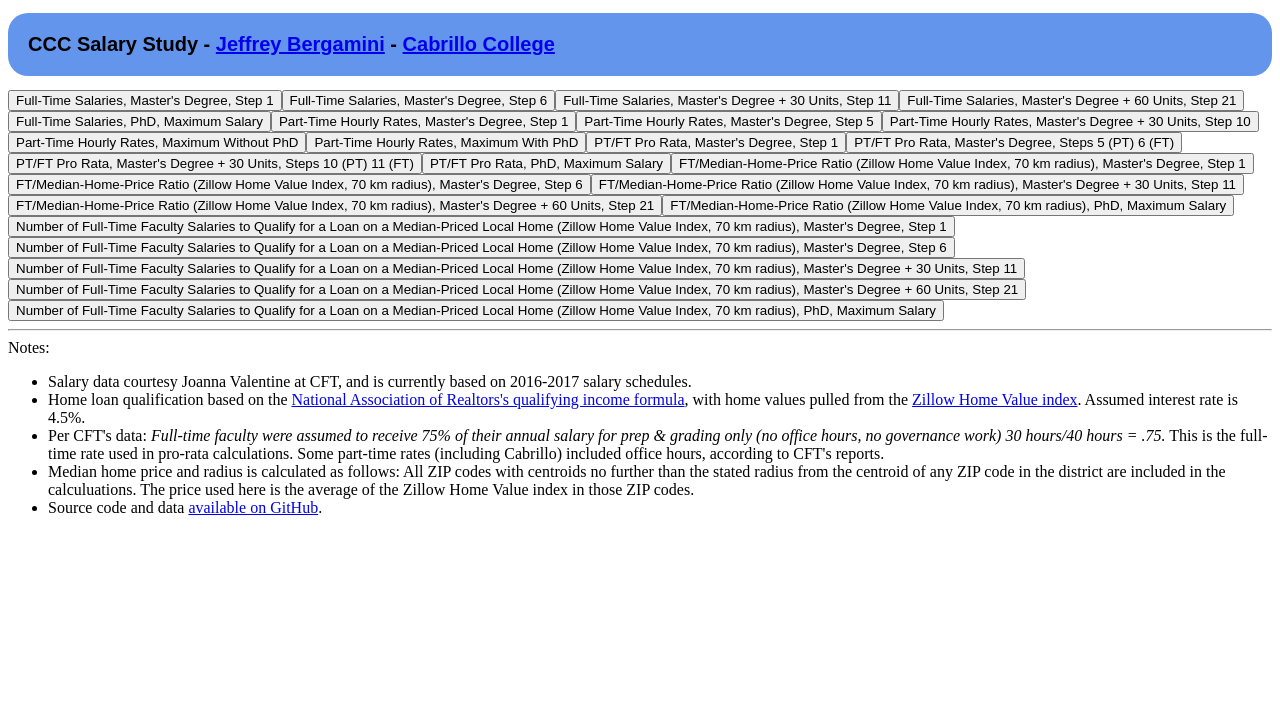
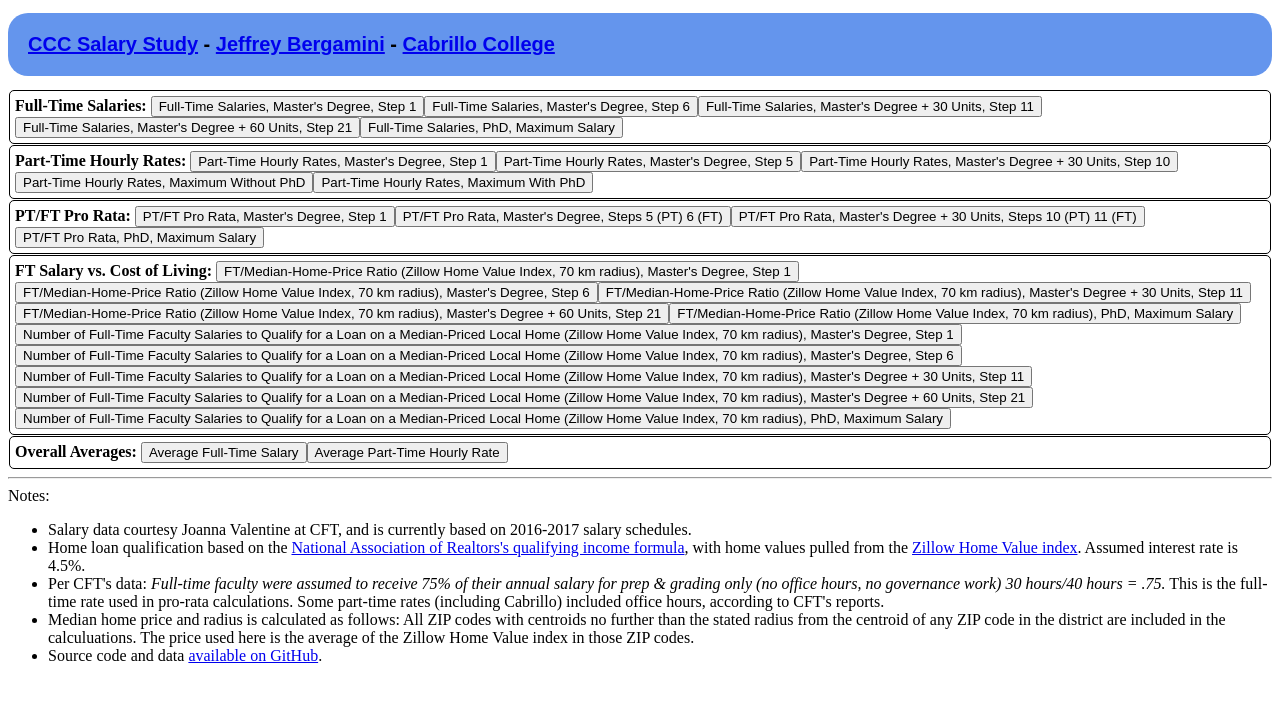
Before and after one commit to jeffreybergamini/ccc-salary-study, a PHP site: page / in a window 1280 px wide. Shown: the top 702 px of the page. Run offline with PHP 8.4, Linux system fonts and the light colour scheme.

Commit message:
Cleaned up styles, added overall average reports

```diff
--- a/index.php
+++ b/index.php
@@ -8,6 +8,7 @@ class MyDB extends SQLite3 {
 
 $reports = array(
   array(
+    'category' => 'Full-Time Salaries',
     'description' => "Full-Time Salaries, Master's Degree, Step 1",
     'query' => "select district.district, ft_salary.salary from district natural join ft_salary where ft_salary.ma_plus = 0 and step = 1 group by district.district order by salary desc;",
     'key' =>  'salary',
@@ -15,6 +16,7 @@ $reports = array(
     'type' => 'dollars'
   ),
   array(
+    'category' => 'Full-Time Salaries',
     'description' => "Full-Time Salaries, Master's Degree, Step 6",
     'query' => "select district.district, ft_salary.salary from district natural join ft_salary where ft_salary.ma_plus = 0 and step = 6 group by district.district order by salary desc;",
     'key' =>  'salary',
@@ -22,6 +24,7 @@ $reports = array(
     'type' => 'dollars'
   ),
   array(
+    'category' => 'Full-Time Salaries',
     'description' => "Full-Time Salaries, Master's Degree + 30 Units, Step 11",
     'query' => "select district.district, ft_salary.salary from district natural join ft_salary where ft_salary.ma_plus = 30 and step = 11 group by district.district order by salary desc;",
     'key' =>  'salary',
@@ -29,6 +32,7 @@ $reports = array(
     'type' => 'dollars'
   ),
   array(
+    'category' => 'Full-Time Salaries',
     'description' => "Full-Time Salaries, Master's Degree + 60 Units, Step 21",
     'query' => "select district.district, ft_salary.salary from district natural join ft_salary where ft_salary.ma_plus = 60 and step = 21 group by district.district order by salary desc;",
     'key' =>  'salary',
@@ -36,6 +40,7 @@ $reports = array(
     'type' => 'dollars'
   ),
   array(
+    'category' => 'Full-Time Salaries',
     'description' => "Full-Time Salaries, PhD, Maximum Salary",
     'query' => "select district.district, ft_salary.salary from district natural join ft_salary where ft_salary.ma_plus = 100 group by district.district order by salary desc;",
     'key' =>  'salary',
@@ -43,6 +48,7 @@ $reports = array(
     'type' => 'dollars'
   ),
   array(
+    'category' => 'Part-Time Hourly Rates',
     'description' => "Part-Time Hourly Rates, Master's Degree, Step 1",
     'query' => "select district.district, pt_salary.hourly from district natural join pt_salary where pt_salary.ma_plus = 0 and step = 1 group by district.district order by hourly desc;",
     'key' =>  'hourly',
@@ -50,6 +56,7 @@ $reports = array(
     'type' => 'dollars'
   ),
   array(
+    'category' => 'Part-Time Hourly Rates',
     'description' => "Part-Time Hourly Rates, Master's Degree, Step 5",
     'query' => "select district.district, pt_salary.hourly from district natural join pt_salary where pt_salary.ma_plus = 0 and step = 5 group by district.district order by hourly desc;",
     'key' =>  'hourly',
@@ -57,6 +64,7 @@ $reports = array(
     'type' => 'dollars'
   ),
   array(
+    'category' => 'Part-Time Hourly Rates',
     'description' => "Part-Time Hourly Rates, Master's Degree + 30 Units, Step 10",
     'query' => "select district.district, pt_salary.hourly from district natural join pt_salary where pt_salary.ma_plus = 30 and step = 10 group by district.district order by hourly desc;",
     'key' =>  'hourly',
@@ -64,6 +72,7 @@ $reports = array(
     'type' => 'dollars'
   ),
   array(
+    'category' => 'Part-Time Hourly Rates',
     'description' => "Part-Time Hourly Rates, Maximum Without PhD",
     'query' => "select district.district, pt_salary.hourly from district natural join pt_salary where pt_salary.ma_plus = 60 group by district.district order by hourly desc;",
     'key' =>  'hourly',
@@ -71,6 +80,7 @@ $reports = array(
     'type' => 'dollars'
   ),
   array(
+    'category' => 'Part-Time Hourly Rates',
     'description' => "Part-Time Hourly Rates, Maximum With PhD",
     'query' => "select district.district, pt_salary.hourly from district natural join pt_salary where pt_salary.ma_plus = 100 group by district.district order by hourly desc;",
     'key' =>  'hourly',
@@ -78,6 +88,7 @@ $reports = array(
     'type' => 'dollars'
   ),
   array(
+    'category' => 'PT/FT Pro Rata',
     'description' => "PT/FT Pro Rata, Master's Degree, Step 1",
     'query' => "select district.district, ROUND(pt_salary.hourly / ft_salary.hourly, 3) as pro_rata from district join ft_salary on ft_salary.district = district.district and ft_salary.ma_plus = 0 and ft_salary.step = 1 join pt_salary on pt_salary.district = district.district and pt_salary.ma_plus = 0 and pt_salary.step = 1 group by district.district order by pro_rata desc;",
     'key' =>  'pro_rata',
@@ -85,6 +96,7 @@ $reports = array(
     'type' => 'percentage'
   ),
   array(
+    'category' => 'PT/FT Pro Rata',
     'description' => "PT/FT Pro Rata, Master's Degree, Steps 5 (PT) 6 (FT)",
     'query' => "select district.district, ROUND(pt_salary.hourly / ft_salary.hourly, 3) as pro_rata from district join ft_salary on ft_salary.district = district.district and ft_salary.ma_plus = 0 and ft_salary.step = 6 join pt_salary on pt_salary.district = district.district and pt_salary.ma_plus = 0 and pt_salary.step = 5 group by district.district order by pro_rata desc;",
     'key' =>  'pro_rata',
@@ -92,6 +104,7 @@ $reports = array(
     'type' => 'percentage'
   ),
   array(
+    'category' => 'PT/FT Pro Rata',
     'description' => "PT/FT Pro Rata, Master's Degree + 30 Units, Steps 10 (PT) 11 (FT)",
     'query' => "select district.district, ROUND(pt_salary.hourly / ft_salary.hourly, 3) as pro_rata from district join ft_salary on ft_salary.district = district.district and ft_salary.ma_plus = 30 and ft_salary.step = 11 join pt_salary on pt_salary.district = district.district and pt_salary.ma_plus = 30 and pt_salary.step = 10 group by district.district order by pro_rata desc;",
     'key' =>  'pro_rata',
@@ -99,6 +112,7 @@ $reports = array(
     'type' => 'percentage'
   ),
   array(
+    'category' => 'PT/FT Pro Rata',
     'description' => "PT/FT Pro Rata, PhD, Maximum Salary",
     'query' => "select district.district, ROUND(pt_salary.hourly / ft_salary.hourly, 3) as pro_rata from district join ft_salary on ft_salary.district = district.district and ft_salary.ma_plus = 100 join pt_salary on pt_salary.district = district.district and pt_salary.ma_plus = 100 group by district.district order by pro_rata desc;",
     'key' =>  'pro_rata',
@@ -106,6 +120,7 @@ $reports = array(
     'type' => 'percentage'
   ),
   array(
+    'category' => 'FT Salary vs. Cost of Living',
     'description' => "FT/Median-Home-Price Ratio (Zillow Home Value Index, 70 km radius), Master's Degree, Step 1",
     'query' => "select district.district, ft_salary.salary / avg(qinc) as pro_rata from district natural join ft_salary join zip_distance on zip_distance.src = district.zip and distance < 70 join home_value on home_value.zip = zip_distance.dst where ft_salary.ma_plus = 00 and step = 1 group by district.district order by pro_rata desc;",
     'key' =>  'pro_rata',
@@ -113,6 +128,7 @@ $reports = array(
     'type' => 'percentage'
   ),
   array(
+    'category' => 'FT Salary vs. Cost of Living',
     'description' => "FT/Median-Home-Price Ratio (Zillow Home Value Index, 70 km radius), Master's Degree, Step 6",
     'query' => "select district.district, ft_salary.salary / avg(qinc) as pro_rata from district natural join ft_salary join zip_distance on zip_distance.src = district.zip and distance < 70 join home_value on home_value.zip = zip_distance.dst where ft_salary.ma_plus = 00 and step = 6 group by district.district order by pro_rata desc;",
     'key' =>  'pro_rata',
@@ -120,6 +136,7 @@ $reports = array(
     'type' => 'percentage'
   ),
   array(
+    'category' => 'FT Salary vs. Cost of Living',
     'description' => "FT/Median-Home-Price Ratio (Zillow Home Value Index, 70 km radius), Master's Degree + 30 Units, Step 11",
     'query' => "select district.district, ft_salary.salary / avg(qinc) as pro_rata from district natural join ft_salary join zip_distance on zip_distance.src = district.zip and distance < 70 join home_value on home_value.zip = zip_distance.dst where ft_salary.ma_plus = 30 and step = 11 group by district.district order by pro_rata desc;",
     'key' =>  'pro_rata',
@@ -127,6 +144,7 @@ $reports = array(
     'type' => 'percentage'
   ),
   array(
+    'category' => 'FT Salary vs. Cost of Living',
     'description' => "FT/Median-Home-Price Ratio (Zillow Home Value Index, 70 km radius), Master's Degree + 60 Units, Step 21",
     'query' => "select district.district, ft_salary.salary / avg(qinc) as pro_rata from district natural join ft_salary join zip_distance on zip_distance.src = district.zip and distance < 70 join home_value on home_value.zip = zip_distance.dst where ft_salary.ma_plus = 60 and step = 21 group by district.district order by pro_rata desc;",
     'key' =>  'pro_rata',
@@ -134,6 +152,7 @@ $reports = array(
     'type' => 'percentage'
   ),
   array(
+    'category' => 'FT Salary vs. Cost of Living',
     'description' => "FT/Median-Home-Price Ratio (Zillow Home Value Index, 70 km radius), PhD, Maximum Salary",
     'query' => "select district.district, ft_salary.salary / avg(qinc) as pro_rata from district natural join ft_salary join zip_distance on zip_distance.src = district.zip and distance < 70 join home_value on home_value.zip = zip_distance.dst where ft_salary.ma_plus = 100 group by district.district order by pro_rata desc;",
     'key' =>  'pro_rata',
@@ -141,34 +160,55 @@ $reports = array(
     'type' => 'percentage'
   ),
   array(
+    'category' => 'FT Salary vs. Cost of Living',
     'description' => "Number of Full-Time Faculty Salaries to Qualify for a Loan on a Median-Priced Local Home (Zillow Home Value Index, 70 km radius), Master's Degree, Step 1",
     'query' => "select district.district, round(1.0 / (ft_salary.salary / avg(qinc)), 2) as incomes from district natural join ft_salary join zip_distance on zip_distance.src = district.zip and distance < 70 join home_value on home_value.zip = zip_distance.dst where ft_salary.ma_plus = 00 and step = 1 group by district.district order by incomes desc;",
     'key' =>  'incomes',
     'keydescription' => 'Number of Full-Time Faculty Salaries to Qualify for a Loan on a Median-Priced Local Home (Zillow Home Value Index, 70 km radius)'
   ),
   array(
+    'category' => 'FT Salary vs. Cost of Living',
     'description' => "Number of Full-Time Faculty Salaries to Qualify for a Loan on a Median-Priced Local Home (Zillow Home Value Index, 70 km radius), Master's Degree, Step 6",
     'query' => "select district.district, round(1.0 / (ft_salary.salary / avg(qinc)), 2) as incomes from district natural join ft_salary join zip_distance on zip_distance.src = district.zip and distance < 70 join home_value on home_value.zip = zip_distance.dst where ft_salary.ma_plus = 00 and step = 6 group by district.district order by incomes desc;",
     'key' =>  'incomes',
     'keydescription' => 'Number of Full-Time Faculty Salaries to Qualify for a Loan on a Median-Priced Local Home (Zillow Home Value Index, 70 km radius)'
   ),
   array(
+    'category' => 'FT Salary vs. Cost of Living',
     'description' => "Number of Full-Time Faculty Salaries to Qualify for a Loan on a Median-Priced Local Home (Zillow Home Value Index, 70 km radius), Master's Degree + 30 Units, Step 11",
     'query' => "select district.district, round(1.0 / (ft_salary.salary / avg(qinc)), 2) as incomes from district natural join ft_salary join zip_distance on zip_distance.src = district.zip and distance < 70 join home_value on home_value.zip = zip_distance.dst where ft_salary.ma_plus = 30 and step = 11 group by district.district order by incomes desc;",
     'key' =>  'incomes',
     'keydescription' => 'Number of Full-Time Faculty Salaries to Qualify for a Loan on a Median-Priced Local Home (Zillow Home Value Index, 70 km radius)'
   ),
   array(
+    'category' => 'FT Salary vs. Cost of Living',
     'description' => "Number of Full-Time Faculty Salaries to Qualify for a Loan on a Median-Priced Local Home (Zillow Home Value Index, 70 km radius), Master's Degree + 60 Units, Step 21",
     'query' => "select district.district, round(1.0 / (ft_salary.salary / avg(qinc)), 2) as incomes from district natural join ft_salary join zip_distance on zip_distance.src = district.zip and distance < 70 join home_value on home_value.zip = zip_distance.dst where ft_salary.ma_plus = 60 and step = 21 group by district.district order by incomes desc;",
     'key' =>  'incomes',
     'keydescription' => 'Number of Full-Time Faculty Salaries to Qualify for a Loan on a Median-Priced Local Home (Zillow Home Value Index, 70 km radius)'
   ),
   array(
+    'category' => 'FT Salary vs. Cost of Living',
     'description' => "Number of Full-Time Faculty Salaries to Qualify for a Loan on a Median-Priced Local Home (Zillow Home Value Index, 70 km radius), PhD, Maximum Salary",
     'query' => "select district.district, round(1.0 / (ft_salary.salary / avg(qinc)), 2) as incomes from district natural join ft_salary join zip_distance on zip_distance.src = district.zip and distance < 70 join home_value on home_value.zip = zip_distance.dst where ft_salary.ma_plus = 100 group by district.district order by incomes desc;",
     'key' =>  'incomes',
     'keydescription' => 'Number of Full-Time Faculty Salaries to Qualify for a Loan on a Median-Priced Local Home (Zillow Home Value Index, 70 km radius)'
+  ),
+  array(
+    'category' => 'Overall Averages',
+    'description' => "Average Full-Time Salary",
+    'query' => "select district, avg(salary) as salary from ft_salary group by district order by avg(salary) desc;",
+    'key' =>  'salary',
+    'keydescription' => 'Average Full-Time Salary (all steps and education levels mentioned above)',
+    'type' => 'dollars'
+  ),
+  array(
+    'category' => 'Overall Averages',
+    'description' => "Average Part-Time Hourly Rate",
+    'query' => "select district, avg(hourly) as hourly from pt_salary group by district order by avg(hourly) desc;",
+    'key' =>  'hourly',
+    'keydescription' => 'Average Part-Time Hourly Rate (all steps and education levels mentioned above)',
+    'type' => 'dollars'
   ),
 );
 
@@ -201,15 +241,22 @@ if (isset($_GET['report'])
 <html lang="en">
   <head>
     <meta charset="utf-8">
-    <title>CCC Salary Study - Jeffrey Bergamini, Cabrillo College</title>
+    <title>CCC Salary Study - Jeffrey Bergamini - Cabrillo College</title>
     <link rel="stylesheet" href="style.css">
   </head>
 <body>
 <header>
-<form action="#" method="GET">
-<h1>CCC Salary Study - <a href="/">Jeffrey Bergamini</a> - <a href="https://www.cabrillo.edu">Cabrillo College</a></h1>
+<form action="." method="GET">
+<h1><a href=".">CCC Salary Study</a> - <a href="/">Jeffrey Bergamini</a> - <a href="https://www.cabrillo.edu">Cabrillo College</a></h1>
 <?php
+$prevCategory = '';
 for ($i = 0; $i < count($reports); ++$i) {
+  if ($reports[$i]['category'] != $prevCategory) {
+    if ($prevCategory != '')
+      echo '</div>';
+    echo '<div class="report-category">'.$reports[$i]['category'].': ';
+  }
+  $prevCategory = $reports[$i]['category'];
   $desc = $reports[$i]['description'];
   $style = '';
   if (isset($_GET['report']) and $i == $_GET['report'])
@@ -217,6 +264,7 @@ for ($i = 0; $i < count($reports); ++$i) {
   echo "<button type='submit' name='report' value='$i'$style>$desc</button>";
 }
 ?>
+</div>
 </form>
 </footer>
 <hr>
--- a/style.css
+++ b/style.css
@@ -19,3 +19,10 @@ button:hover {
 .active-button {
   background: yellow;
 }
+.report-category {
+  border: 1px solid;
+  border-radius: 5px;
+  padding: 5px;
+  margin: 1px;
+  font-weight: bold;
+}
```
